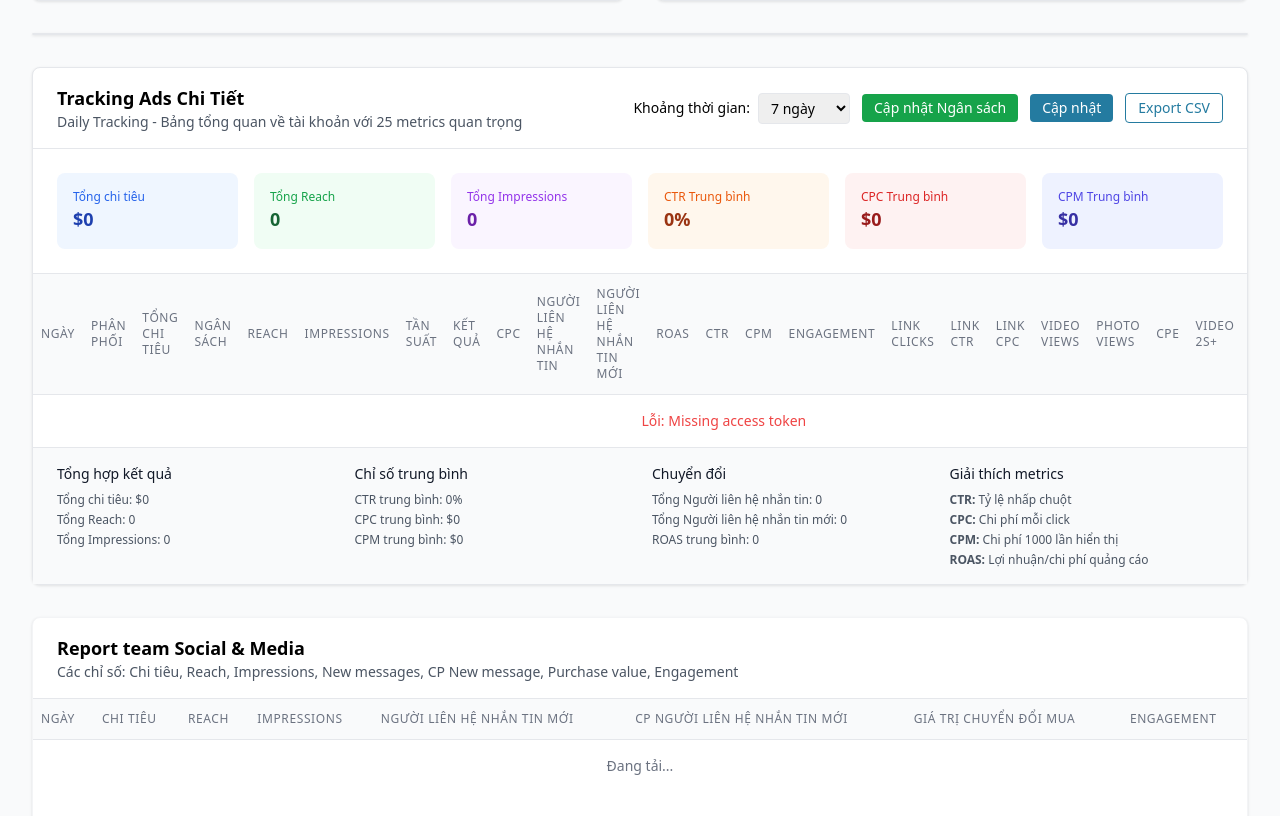
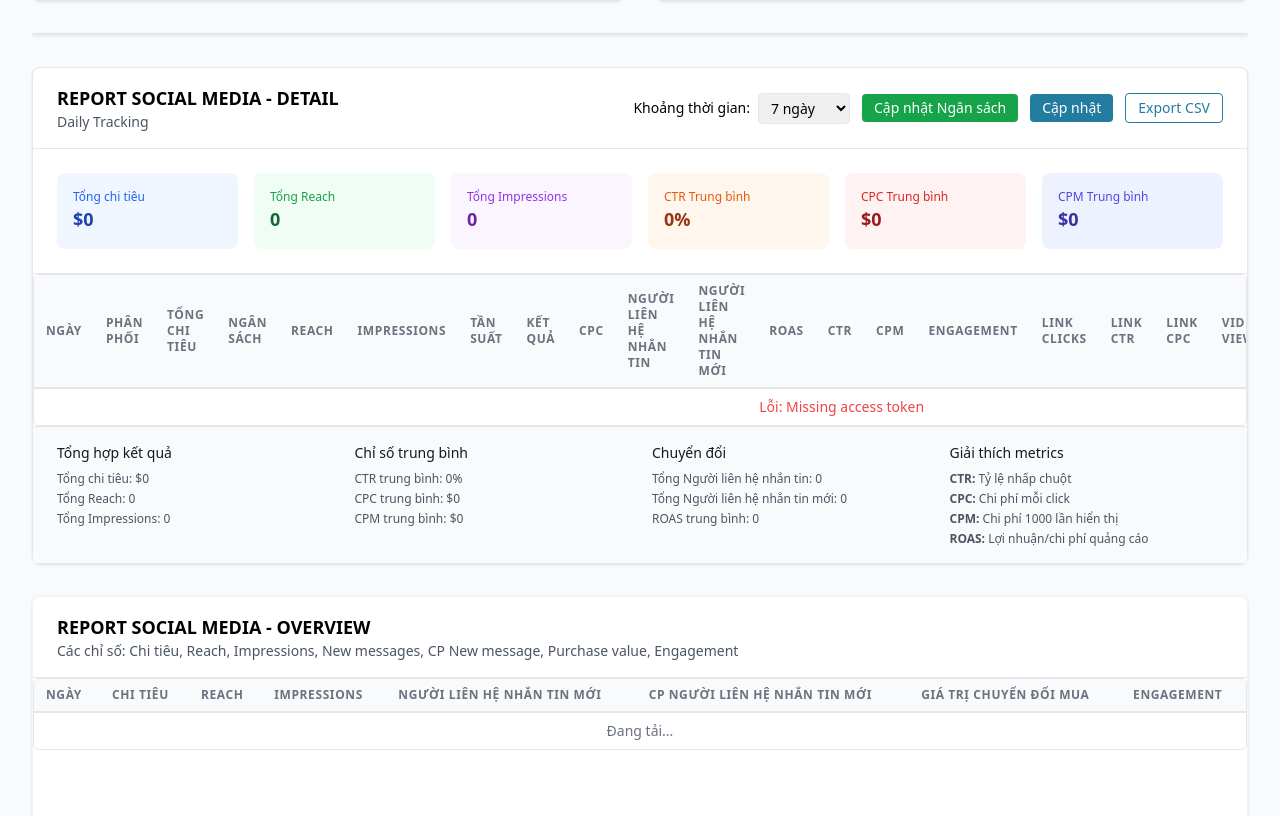
Before and after one commit to truongvinhkhuong/fbads-insight, a Flask app: page / in a window 1280 px wide. Shown: the part 896-1712 px from the top of the page. Run offline with Flask 3, Linux system fonts and the light colour scheme; data that the repository does not hold is empty; a map, chart or similar area stays blank; some libraries are stand-ins or nearby versions.

Commit message:
enhance UI fixing

```diff
--- a/static/css/main.css
+++ b/static/css/main.css
@@ -291,8 +291,68 @@
 
 /* Fixed-height vertical scroll for tall tables */
 .table-vertical-scroll {
-    max-height: 400px;
+    max-height: 300px;
     overflow-y: auto;
+    border: 1px solid #e5e7eb;
+    border-radius: 0.375rem;
+}
+
+/* Enhanced scroll styling for campaigns table */
+.table-vertical-scroll::-webkit-scrollbar {
+    width: 8px;
+}
+
+.table-vertical-scroll::-webkit-scrollbar-track {
+    background: #f1f5f9;
+    border-radius: 4px;
+}
+
+.table-vertical-scroll::-webkit-scrollbar-thumb {
+    background: var(--primary);
+    border-radius: 4px;
+    border: 1px solid #f1f5f9;
+}
+
+.table-vertical-scroll::-webkit-scrollbar-thumb:hover {
+    background: #1e6b8a;
+}
+
+/* Add subtle shadow to indicate scrollable content */
+.table-vertical-scroll::after {
+    content: '';
+    position: absolute;
+    bottom: 0;
+    left: 0;
+    right: 0;
+    height: 20px;
+    background: linear-gradient(transparent, rgba(255,255,255,0.8));
+    pointer-events: none;
+}
+
+/* Compact table styling for campaigns */
+.table-vertical-scroll table {
+    margin-bottom: 0;
+}
+
+.table-vertical-scroll th {
+    padding: 0.5rem 0.75rem;
+    font-size: 0.75rem;
+    font-weight: 600;
+}
+
+.table-vertical-scroll td {
+    padding: 0.5rem 0.75rem;
+    font-size: 0.875rem;
+    white-space: nowrap;
+}
+
+/* Sticky header for better UX when scrolling */
+.table-vertical-scroll thead th {
+    position: sticky;
+    top: 0;
+    background-color: #f9fafb;
+    z-index: 10;
+    border-bottom: 2px solid #e5e7eb;
 }
 
 /* Navigation Menu Styles */
--- a/templates/components/daily-tracking.html
+++ b/templates/components/daily-tracking.html
@@ -2,8 +2,8 @@
 <div id="daily-tracking" class="dashboard-card mt-8">
     <div class="px-6 py-4 border-b border-gray-200 flex items-center justify-between">
         <div>
-            <h3 class="text-lg font-semibold">Tracking Ads Chi Tiết</h3>
-            <p class="text-sm text-gray-600">Daily Tracking - Bảng tổng quan về tài khoản với 25 metrics quan trọng</p>
+            <h3 class="text-lg font-semibold">REPORT SOCIAL MEDIA - DETAIL</h3>
+            <p class="text-sm text-gray-600">Daily Tracking</p>
         </div>
         <div class="flex items-center gap-3">
             <div class="flex items-center gap-2 text-sm">
--- a/templates/components/meta-report-insights.html
+++ b/templates/components/meta-report-insights.html
@@ -4,7 +4,7 @@
     <div class="px-6 py-4 social-media-header border-b border-gray-200">
         <div class="flex items-center justify-between">
         <div>
-                <h1 class="text-2xl font-bold text-black">SOCIAL MEDIA REPORT</h1>
+                <h1 class="text-2xl font-bold text-black">TRACKING META REPORT INSIGHT</h1>
             </div>
             <div class="flex items-center gap-4">
                 <div class="flex items-center gap-2">
--- a/templates/components/navigation-menu.html
+++ b/templates/components/navigation-menu.html
@@ -30,12 +30,12 @@
 
         <a href="#pivot-advanced" class="nav-link flex items-center space-x-2 px-3 py-2 text-sm text-gray-600 hover:text-blue-600 hover:bg-blue-50 rounded transition-colors">
             <span class="w-2 h-2 bg-gray-400 rounded-full"></span>
-            <span>Report team Social & Media</span>
+            <span>REPORT SOCIAL MEDIA - OVERVIEW</span>
         </a>
 
         <a href="#meta-report-insights" class="nav-link flex items-center space-x-2 px-3 py-2 text-sm text-gray-600 hover:text-blue-600 hover:bg-blue-50 rounded transition-colors">
             <span class="w-2 h-2 bg-gray-400 rounded-full"></span>
-            <span>SOCIAL MEDIA REPORT</span>
+            <span>REPORT SOCIAL MEDIA - DETAIL</span>
         </a>
 
         <a href="#insights-panel" class="nav-link flex items-center space-x-2 px-3 py-2 text-sm text-gray-600 hover:text-blue-600 hover:bg-blue-50 rounded transition-colors">
--- a/templates/components/pivot-advanced.html
+++ b/templates/components/pivot-advanced.html
@@ -2,7 +2,7 @@
 <div id="pivot-advanced" class="bg-white rounded-lg shadow mt-8 border border-gray-100">
     <div class="px-6 py-4 border-b border-gray-200 flex items-center justify-between">
         <div>
-            <h3 class="text-lg font-semibold">Report team Social & Media</h3>
+            <h3 class="text-lg font-semibold">REPORT SOCIAL MEDIA - OVERVIEW</h3>
             <p class="text-sm text-gray-600">Các chỉ số: Chi tiêu, Reach, Impressions, New messages, CP New message, Purchase value, Engagement</p>
         </div>
     </div>
--- a/templates/index_new.html
+++ b/templates/index_new.html
@@ -33,17 +33,17 @@
 
             <a href="#daily-tracking" class="nav-link" style="display: flex; align-items: center; gap: 10px; padding: 10px 12px; font-size: 14px; color: #247ba0; text-decoration: none; border-radius: 8px; transition: all 0.2s ease; background: transparent;">
                 <span style="width: 6px; height: 6px; background: #9ca3af; border-radius: 50%;"></span>
-                <span style="font-weight: 400;">TRACKING ADS CHI TIẾT</span>
+                <span style="font-weight: 400;">REPORT SOCIAL MEDIA - DETAIL</span>
             </a>
 
             <a href="#pivot-advanced" class="nav-link" style="display: flex; align-items: center; gap: 10px; padding: 10px 12px; font-size: 14px; color: #247ba0; text-decoration: none; border-radius: 8px; transition: all 0.2s ease; background: transparent;">
                 <span style="width: 6px; height: 6px; background: #9ca3af; border-radius: 50%;"></span>
-                <span style="font-weight: 400;">REPORT TEAM SOCIAL MEDIA</span>
+                <span style="font-weight: 400;">REPORT SOCIAL MEDIA - OVERVIEW</span>
             </a>
 
             <a href="#meta-report-insights" class="nav-link" style="display: flex; align-items: center; gap: 10px; padding: 10px 12px; font-size: 14px; color: #247ba0; text-decoration: none; border-radius: 8px; transition: all 0.2s ease; background: transparent;">
                 <span style="width: 6px; height: 6px; background: #9ca3af; border-radius: 50%;"></span>
-                <span style="font-weight: 400;">SOCIAL MEDIA REPORT</span>
+                <span style="font-weight: 400;">TRACKING META REPORT INSIGHT</span>
             </a>
 
             <a href="#agency-report-section" class="nav-link" style="display: flex; align-items: center; gap: 10px; padding: 10px 12px; font-size: 14px; color: #247ba0; text-decoration: none; border-radius: 8px; transition: all 0.2s ease; background: transparent;">
```
